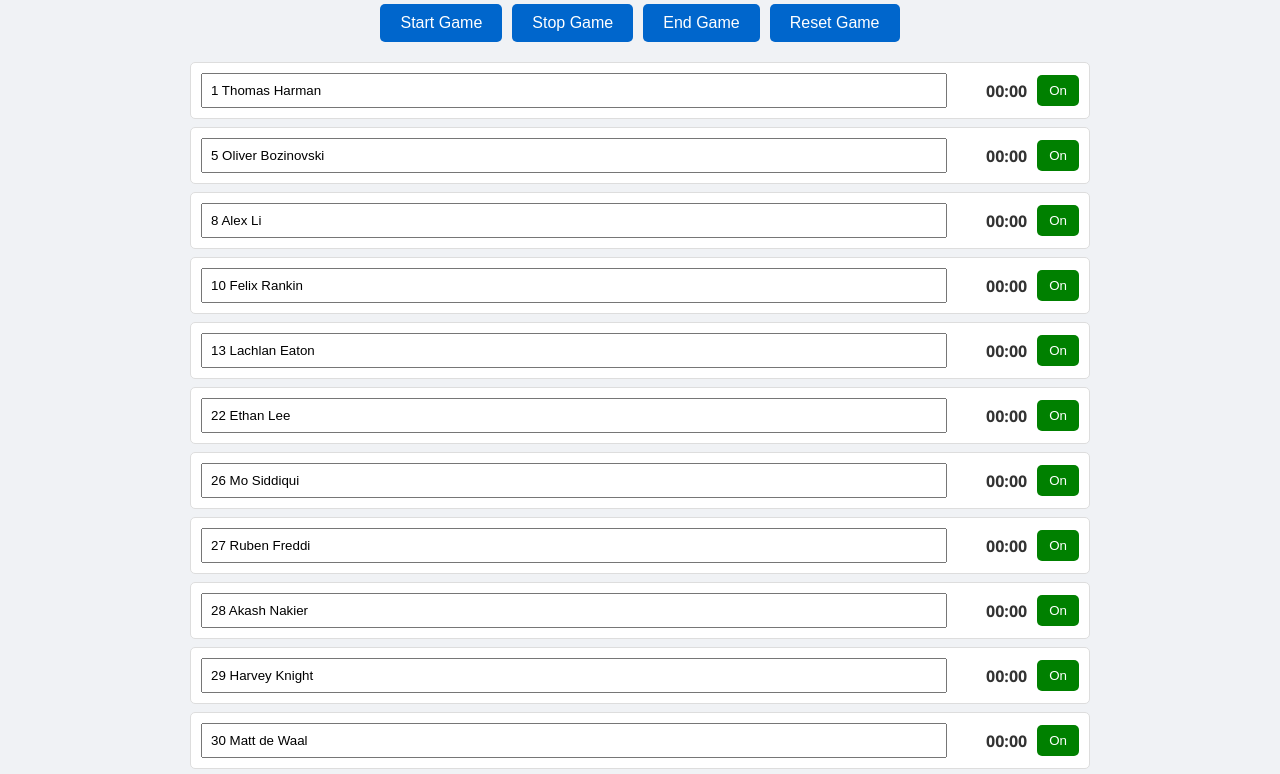
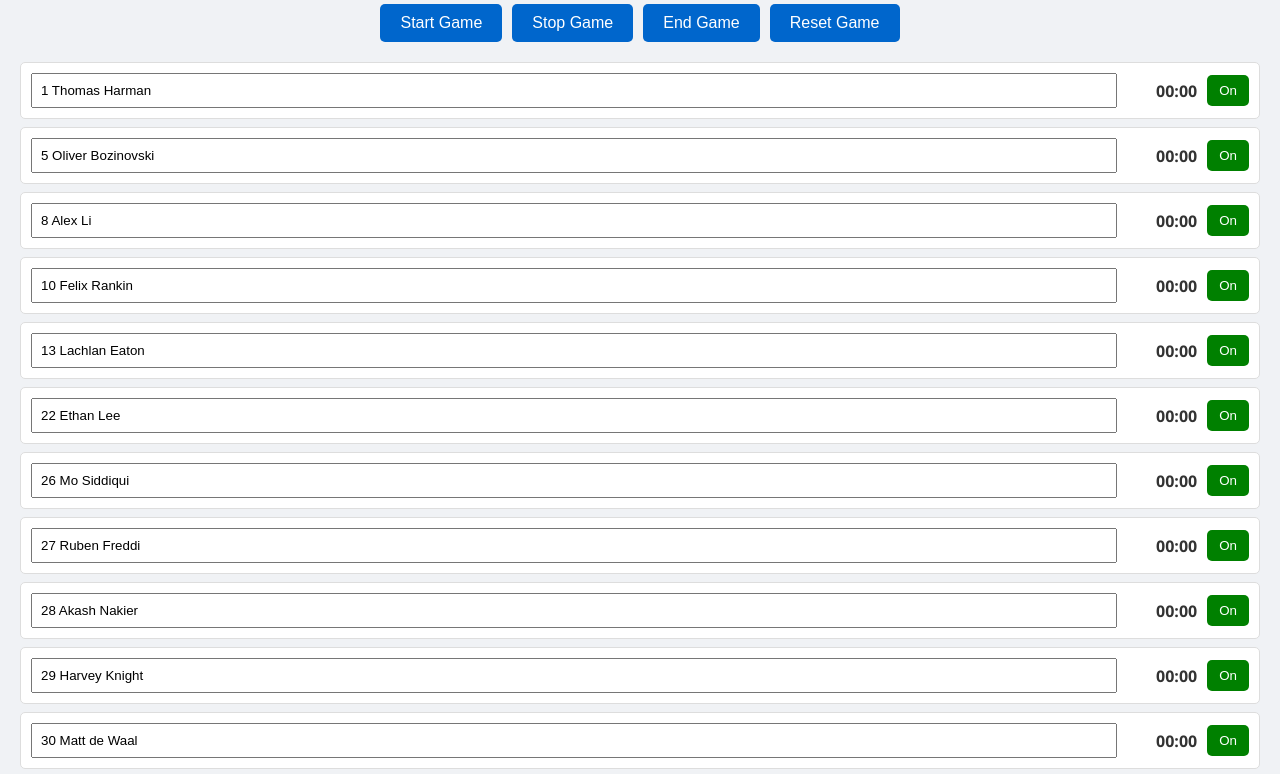
Before and after one commit to Andrede14/Bench-Tracker, a plain HTML site: page index.html in a window 1280 px wide. Shown: the part 99-873 px from the top of the page. Drawn offline with Linux system fonts and the light colour scheme.

Commit message:
Fix padding near buttons for better mobile layout

```diff
--- a/index.html
+++ b/index.html
@@ -21,13 +21,14 @@
       color: var(--text);
       margin: 0;
       padding: 0;
+      overflow-x: hidden;
     }
 
     .container {
-      max-width: 900px;
-      margin: auto;
-      padding: 20px;
-    }
+  padding: 20px;
+  box-sizing: border-box;
+}
+
 
     h1 {
       text-align: center;
@@ -39,13 +40,15 @@
       margin-left: 10px;
     }
 
-    .controls {
+    .controls, .actions {
       display: flex;
       justify-content: center;
       flex-wrap: wrap;
       gap: 10px;
-      margin: 20px 0;
+      margin: 20px auto;
+      padding: 0 16px; /* Added horizontal padding */
     }
+
 
     .controls button {
       background-color: var(--primary);
```
